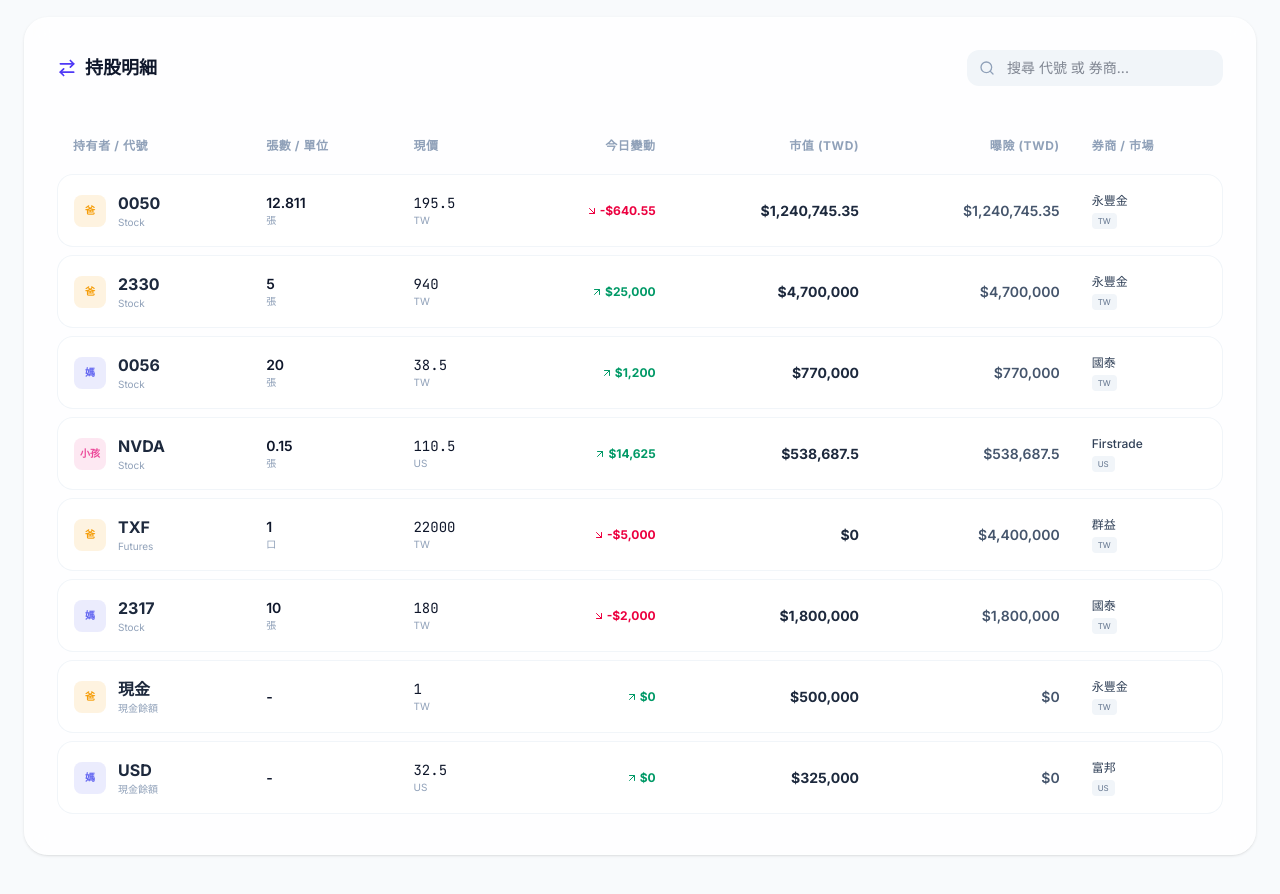
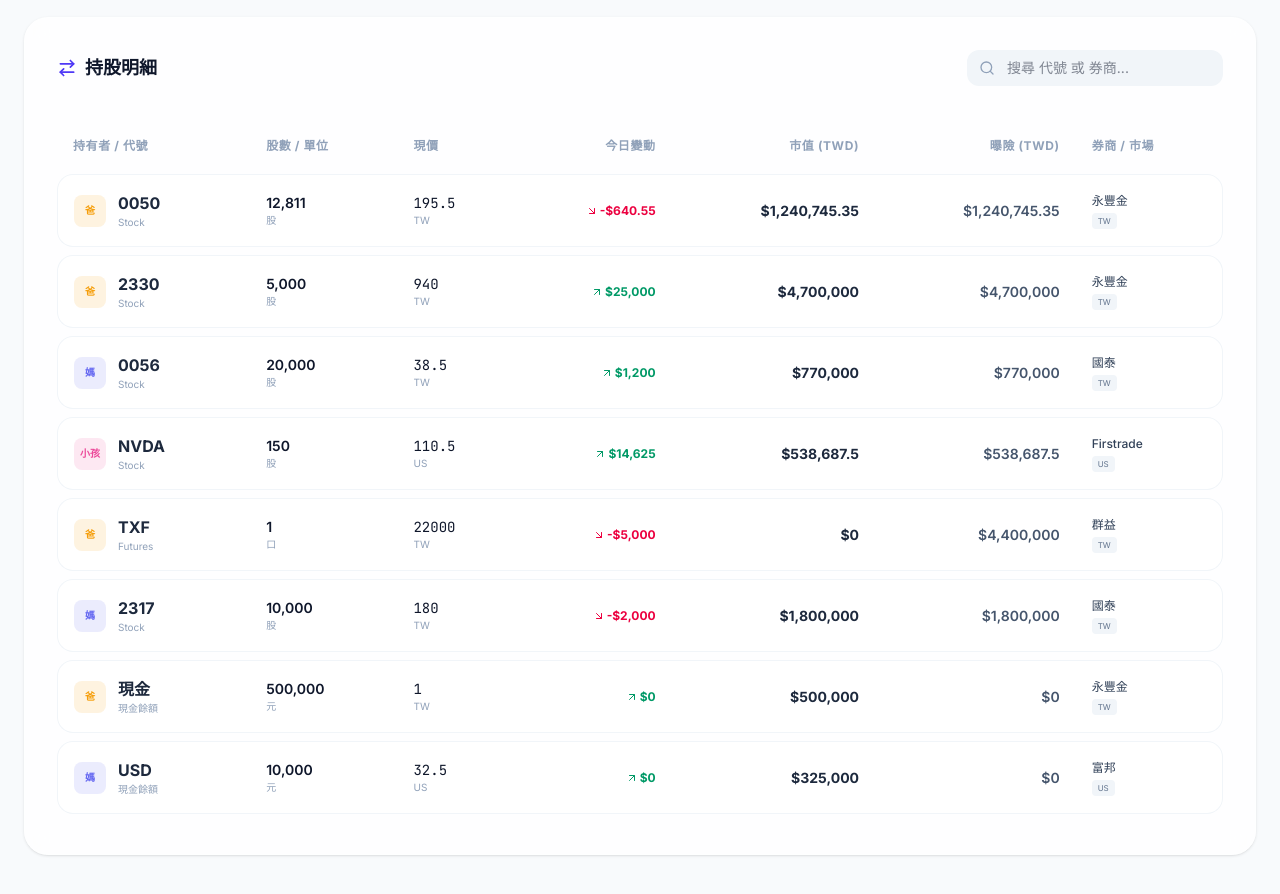
Before and after one commit to sunnyrain77go/familyAssetDashboard, a React (Vite) app: page /#/csv in a window 1280 px wide. Shown: the part 1220-2114 px from the top of the page. Built offline with nearby package versions, Linux system fonts and the light colour scheme.

Commit message:
修正持股明細的顯示方式及現金單位

```diff
--- a/src/components/DashboardContent.tsx
+++ b/src/components/DashboardContent.tsx
@@ -335,7 +335,7 @@ export function DashboardContent({
           <thead>
             <tr className="text-slate-400 text-xs font-semibold uppercase tracking-wider">
               <th className="px-4 py-3">持有者 / 代號</th>
-              <th className="px-4 py-3">張數 / 單位</th>
+              <th className="px-4 py-3">股數 / 單位</th>
               <th className="px-4 py-3">現價</th>
               <th className="px-4 py-3 text-right">今日變動</th>
               <th className="px-4 py-3 text-right">市值 (TWD)</th>
@@ -373,10 +373,10 @@ export function DashboardContent({
                 </td>
                 <td className="px-4 py-4 border-y border-slate-100">
                   <p className="text-sm font-semibold">
-                    {item.type === 'cash' ? '-' : formatNumber(item.type === 'stock' ? item.share / 1000 : item.share)}
+                    {formatNumber(item.share)}
                   </p>
                   <p className="text-[10px] text-slate-400">
-                    {item.type === 'cash' ? '' : (item.type === 'stock' ? '張' : '口')}
+                    {item.type === 'stock' ? '股' : item.type === 'futures' ? '口' : '元'}
                   </p>
                 </td>
                 <td className="px-4 py-4 border-y border-slate-100">
```
